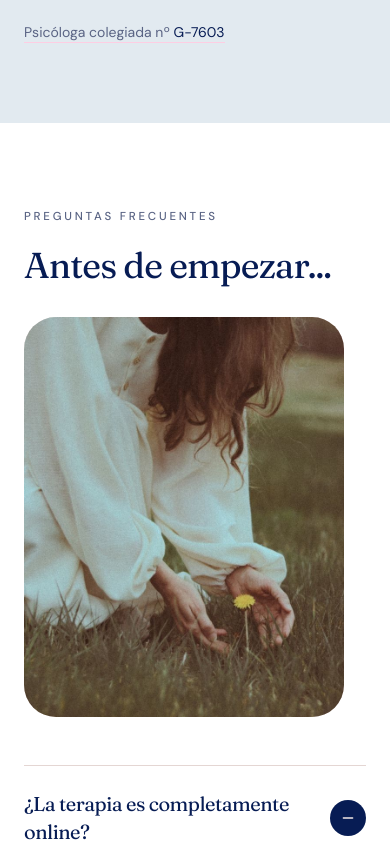
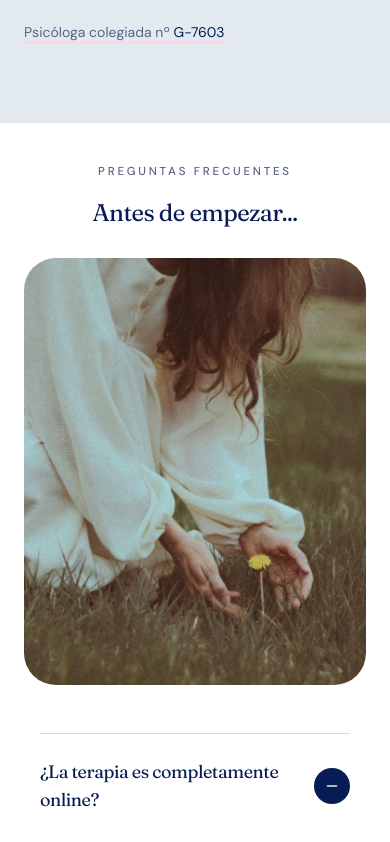
Before and after one commit to AlterManu/luciaindo-rebrand, a Next.js app: page / in a window 390 px wide. Shown: the part 7940-8782 px from the top of the page. Built offline with nearby package versions, Linux system fonts and the light colour scheme.

Commit message:
feat: faq - responsive

```diff
--- a/components/home/faq.tsx
+++ b/components/home/faq.tsx
@@ -33,20 +33,20 @@ export function Faq() {
   return (
     <section
       id="preguntas"
-      className="mx-auto max-w-7xl px-6 py-20 md:px-10 md:py-28"
+      className="mx-auto max-w-7xl px-6 py-10 md:px-14 md:py-16"
     >
-      <div className="grid gap-12 md:grid-cols-[0.8fr_1.2fr] md:gap-16">
+      <div className="mx-auto grid md:max-w-2xl lg:max-w-4xl xl:max-w-7xl items-center md:items-start lg:items-center w-full md:grid md:grid-cols-[0.8fr_1.2fr] md:gap-16 gap-12">
         <div>
-          <span className="text-[0.72rem] font-medium uppercase tracking-[0.24em] text-muted-foreground">
+          <span className="w-full block text-center font-medium uppercase tracking-[0.24em] text-muted-foreground text-[0.72rem] xl:text-base">
             Preguntas frecuentes
           </span>
-          <h2 className="mt-5 text-balance font-serif text-4xl leading-[1.05] tracking-tight text-foreground md:text-[3.4rem]">
+          <h2 className="text-center mt-5 text-balance font-serif leading-[1.05] tracking-tight text-foreground text-2xl md:text-[2.5rem]">
             Antes de empezar...
           </h2>
-          <div className="relative mt-8 aspect-4/5 max-w-xs overflow-hidden rounded-[2rem] bg-muted">
+          <div className="mx-auto relative mt-8 aspect-4/5 max-w-[24rem] overflow-hidden rounded-[2rem]">
             <Image
               src="/images/before-start.jpg"
-              alt=""
+              alt="flores"
               fill
               sizes="30vw"
               className="object-cover"
@@ -55,6 +55,7 @@ export function Faq() {
           </div>
         </div>
 
+        <div className="px-4">
           <div className="divide-y divide-border border-t border-border">
             {faqs.map((faq, i) => {
               const isOpen = open === i;
@@ -66,7 +67,7 @@ export function Faq() {
                     aria-expanded={isOpen}
                     className="flex w-full items-center justify-between gap-6 py-6 text-left"
                   >
-                  <span className="font-serif text-xl tracking-tight text-foreground md:text-2xl">
+                    <span className="font-serif tracking-tight text-foreground text-lg xl:text-2xl">
                       {faq.q}
                     </span>
                     <span
@@ -98,6 +99,7 @@ export function Faq() {
             })}
           </div>
         </div>
+      </div>
     </section>
   );
 }
--- a/components/home/sessions.tsx
+++ b/components/home/sessions.tsx
@@ -35,7 +35,7 @@ export function Sessions() {
           <span className="text-[0.72rem] xl:text-base font-medium uppercase tracking-[0.24em] text-secondary-foreground/60">
             Enfoque terapéutico
           </span>
-          <h2 className="mt-5 text-balance font-serif text-3xl leading-[1.12] tracking-tight md:text-[2.9rem]">
+          <h2 className="mt-5 text-balance font-serif leading-[1.12] tracking-tight text-3xl md:text-[2.9rem]">
             Una terapia que{" "}
             <span className="italic text-primary underline">no simplifica</span>{" "}
             lo que te pasa
```
Lines whose indentation alone changed are shown as unchanged.
